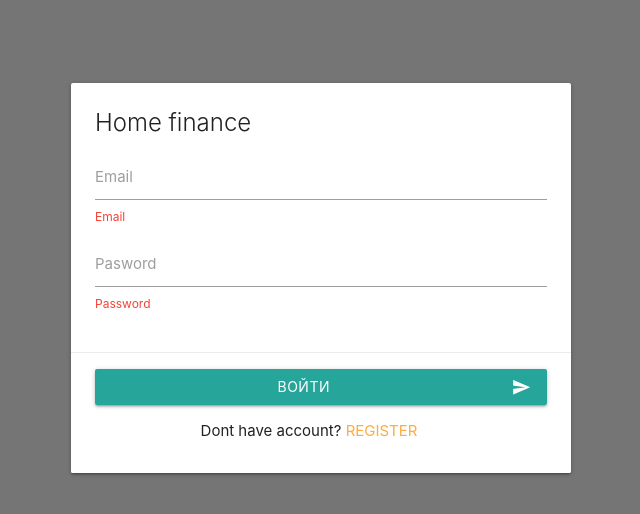
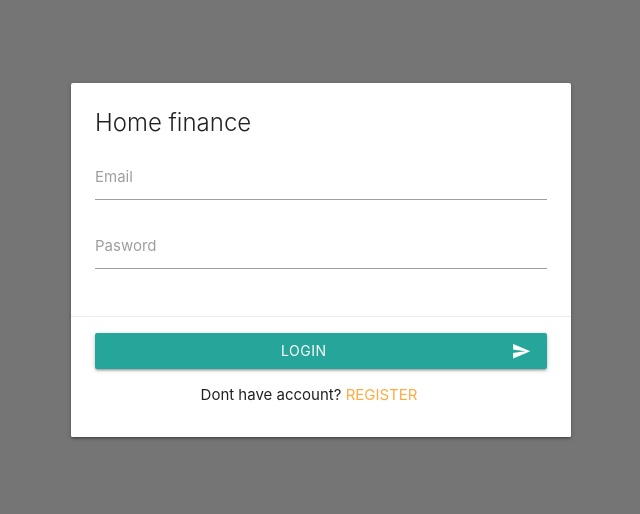
Before and after one commit to sezardino/vue-crm, a Vue app: page /login in a window 1280 px wide. Shown: the top 514 px of the page, without its empty margins (319-959 px from the left). Built offline with nearby package versions, Linux system fonts and the light colour scheme.

Commit message:
add login form validation

```diff
--- a/src/views/Login.vue
+++ b/src/views/Login.vue
@@ -1,33 +1,95 @@
 <template>
-    <form class="card auth-card">
+  <form class="card auth-card" @submit.prevent="submitHandler">
     <div class="card-content">
       <span class="card-title">Home finance</span>
       <div class="input-field">
-                <input id="email" type="text" class="validate" />
+        <input
+          id="email"
+          type="text"
+          v-model.trim="email"
+          :class="{ invalid: validate.email }"
+        />
         <label for="email">Email</label>
-                <small class="helper-text invalid">Email</small>
+        <small class="helper-text invalid" v-if="validate.email">{{
+          validate.email
+        }}</small>
       </div>
       <div class="input-field">
-                <input id="password" type="password" class="validate" />
+        <input
+          id="password"
+          type="password"
+          v-model.trim="password"
+          :class="{ invalid: validate.password }"
+        />
         <label for="password">Pasword</label>
-                <small class="helper-text invalid">Password</small>
+        <small class="helper-text invalid" v-if="validate.password">{{
+          validate.password
+        }}</small>
       </div>
     </div>
     <div class="card-action">
       <div>
-                <button
-                    class="btn waves-effect waves-light auth-submit"
-                    type="submit"
-                >
-                    Войти
+        <button class="btn waves-effect waves-light auth-submit" type="submit">
+          Login
           <i class="material-icons right">send</i>
         </button>
       </div>
 
       <p class="center">
         Dont have account?
-                <a href="/">Register</a>
+        <router-link to="/register">Register</router-link>
       </p>
     </div>
   </form>
 </template>
+
+<script lang="ts">
+import { defineComponent } from "vue";
+export default defineComponent({
+  name: "Login",
+  data() {
+    return {
+      email: "",
+      password: "",
+      validate: { email: "", password: "" },
+    };
+  },
+  methods: {
+    submitHandler() {
+      if (!this.isValid()) {
+        return;
+      }
+
+      const formData = {
+        email: this.email,
+        password: this.password,
+      };
+      console.log(formData);
+
+      this.email = "";
+      this.password = "";
+    },
+    isValid() {
+      let isValid = true;
+      const emailReg =
+        /^([A-Za-z0-9_\-.])+@([A-Za-z0-9_\-.])+\.([A-Za-z]{2,4})$/;
+      this.validate.email = "";
+      this.validate.password = "";
+      if (this.email.length === 0) {
+        this.validate.email = "You should enter your email";
+        isValid = false;
+      } else if (!emailReg.test(this.email)) {
+        this.validate.email = "You should enter valid email";
+      }
+      if (this.password.length === 0) {
+        this.validate.password = "You should enter your password";
+        isValid = false;
+      } else if (this.password.length < 6) {
+        this.validate.password = "Password is too short";
+        isValid = false;
+      }
+      return isValid;
+    },
+  },
+});
+</script>
```
Lines whose indentation alone changed are shown as unchanged.
